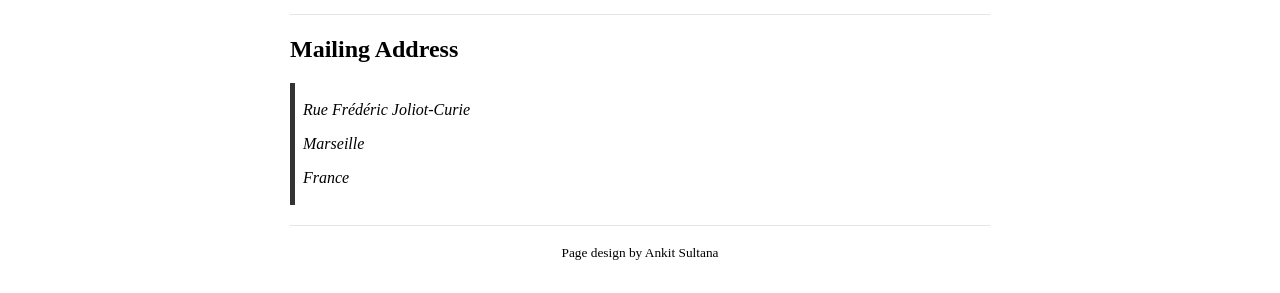
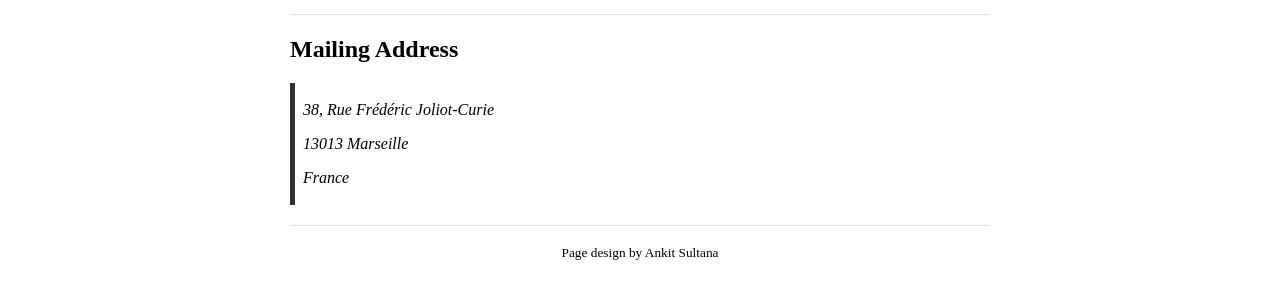
Before and after one commit to ThibautLG/thibautlg.github.io, a Jekyll site: the page built from contact.md, in a window 1280 px wide. Shown: the part 146-439 px from the top of the page. Built offline with Jekyll 4.4.1, drawn with Linux system fonts in a browser that asks for light colours.

Commit message:
adresse centrale

```diff
--- a/contact.md
+++ b/contact.md
@@ -9,9 +9,9 @@ is_contact: true
 
 ## Mailing Address
 
-> Rue Frédéric Joliot-Curie
+> 38, Rue Frédéric Joliot-Curie
 >
-> Marseille
+> 13013 Marseille
 >
 > France
 
```
